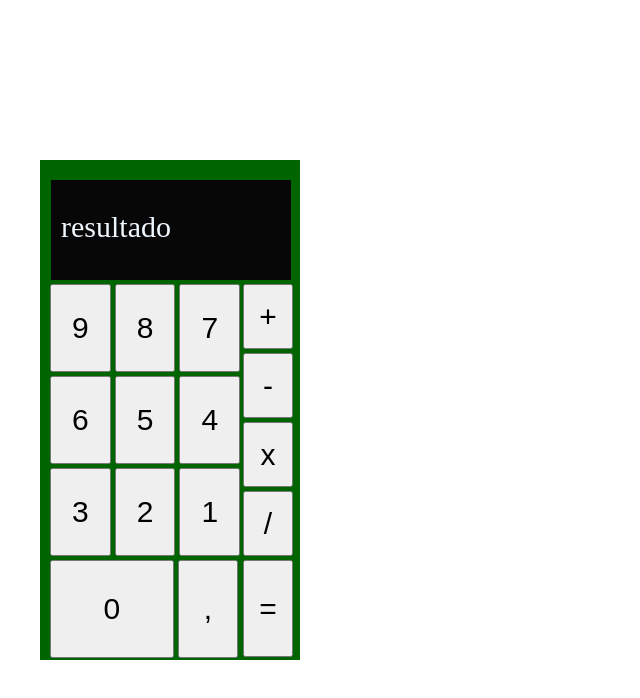
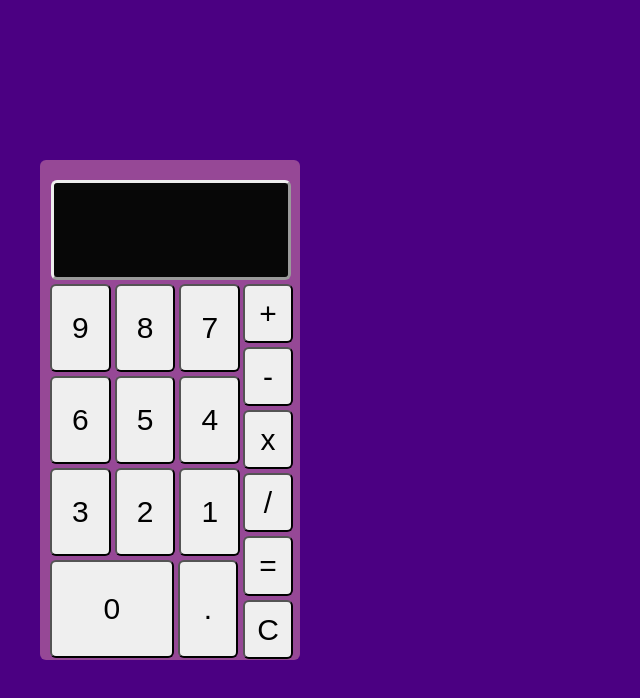
Before and after one commit to willdev24/javascript, a plain HTML site: page javascript_curso_em_video/criando_calculadora/calculadora.html in a window 1280 px wide. Shown: the whole page, without its empty margins (0-640 px from the left). Drawn offline with Linux system fonts and the light colour scheme.

Commit message:
calculadora finalizada

```diff
--- a/javascript_curso_em_video/criando_calculadora/calc.js
+++ b/javascript_curso_em_video/criando_calculadora/calc.js
@@ -1,42 +1,47 @@
-
-var val = document.getElementById('valorr')
-
-function mudar0(){
-var a = document.getElementById('zero')
-
-    a.style.color = 'pink'
-    var n1 = 0
-    val.innerText = n1
 
 
 
+var  a = document.getElementById('zero')
+var  b = document.getElementById('um')
+var  c = document.getElementById('dois')
+var  d = document.getElementById('tres')
+var  e = document.getElementById('quato')
+var  f = document.getElementById('cinco')
+var  g = document.getElementById('seis')
+var  h = document.getElementById('sete')
+
+        function  mudar(num){
+        a.style.color = 'pink'
+        var val = document.getElementById('valorr').innerHTML;
+
+        document.getElementById('valorr').innerHTML = val + num
 
 
+    }
+
+function limpar(){
+    var val = document.getElementById('valorr')
+val.innerHTML = ' '
+}
 
 
+function resulte(){
+
+    var val = document.getElementById('valorr').innerHTML;
+
+    if(val){
+        document.getElementById('valorr').innerHTML = eval(val)
+
+    }else { document.getAnimations('valorr').innerHTML = "indefinido.."
+ }
 }
 
 
 
+/*funcion back(){
+    var val = document.getElementById('valorr').innerHTML;
+
+    document.getElementById('valorr').innerHTML = val.substring(0, val.length -1)
 
 
-function somar(){
-
-
-}
-
-function subtrair(){
-
-
-}
-
-function multiplicar(){
-
-
-}
-
-function dividir(){
-
-
-
-}
+}*/
--- a/javascript_curso_em_video/criando_calculadora/calculaadora.css
+++ b/javascript_curso_em_video/criando_calculadora/calculaadora.css
@@ -8,6 +8,7 @@
 
     body{
         margin-left: 40px;
+        background-color: indigo;
     }
 
 header{
@@ -23,6 +24,8 @@ header{
 color: aliceblue;
 font-size: 30px;
 background-color: rgb(7, 7, 7);
+border-style: outset;
+border-radius: 6px;
 
 
 }
@@ -30,8 +33,8 @@ background-color: rgb(7, 7, 7);
 
 
     .numerico{
-   background-color: darkgreen;
-
+   background-color: rgb(150, 72, 150);
+   border-radius: 6px;
     }
 
     .numerico{
@@ -61,12 +64,13 @@ background-color: rgb(7, 7, 7);
       padding: 25px 20px;
       margin-top: 4px;
       font-size: 30px;
+      border-radius: 6px;
 
     }
 
     #zero{
         padding: 30px 51.5px;
-
+        border-radius: 6px;
 
     }
 
@@ -83,8 +87,9 @@ background-color: rgb(7, 7, 7);
 
    .operacoes input{
 
-    padding: 13.5px 0px;
+    padding: 10.5px 0px;
     width: 50px;
+    border-radius: 6px;
 
    }
 
@@ -94,5 +99,5 @@ background-color: rgb(7, 7, 7);
    }
 
    #resultado{
-    height: 97px;
+    height: 60px;
    }
--- a/javascript_curso_em_video/criando_calculadora/calculadora.html
+++ b/javascript_curso_em_video/criando_calculadora/calculadora.html
@@ -14,34 +14,35 @@
     <section class="numerico">
 
 <header id="valorr">
-    resultado
+
 </header>
 
 
 <div class="container">
     <form >
-     <input type="button" id="nove" name="nove" value="9" onclick="mudar09()">
-     <input type="button" id="oito" name="oito" value="8" onclick="mudar08()">
-     <input type="button" id="sete" name="sete" value="7" onclick="mudar07()">
-     <input type="button" id="seis" name="seis" value="6" onclick="mudar06()">
-     <input type="button" id="cinco" name="cinco" value="5" onclick="mudar05()">
-     <input type="button" id="quatro" name="quatro" value="4" onclick="mudar04()">
-     <input type="button" id="tres" name="tres" value="3" onclick="mudar03()">
-     <input type="button" id="dois" name="dois" value="2" onclick="mudar02()">
-     <input type="button" id="um" name="um" value="1" onclick="mudar01()">
-     <input type="button" id="zero" name="zero" value="0" onclick="mudar0()">
-     <input type="button" id="virgula" name="virgula" value="," onclick="mudar()">
+     <input type="button" id="nove" name="nove" value="9" onclick="mudar(9)">
+     <input type="button" id="oito" name="oito" value="8" onclick="mudar(8)">
+     <input type="button" id="sete" name="sete" value="7" onclick="mudar(7)">
+     <input type="button" id="seis" name="seis" value="6" onclick="mudar(6)">
+     <input type="button" id="cinco" name="cinco" value="5" onclick="mudar(5)">
+     <input type="button" id="quatro" name="quatro" value="4" onclick="mudar(4)">
+     <input type="button" id="tres" name="tres" value="3" onclick="mudar(3)">
+     <input type="button" id="dois" name="dois" value="2" onclick="mudar(2)">
+     <input type="button" id="um" name="um" value="1" onclick="mudar(1)">
+     <input type="button" id="zero" name="zero" value="0" onclick="mudar(0)">
+     <input type="button" id="virgula" name="virgula" value="." onclick="mudar('.')" >
 
     </form>
 </div>
 
 <div class="operacoes">
    <form >
-       <input type="button"  value="+" onclick="somar()" ><br>
-       <input type="button"  value="-" onclick="subtrair()"><br>
-       <input type="button"  value="x" onclick="multiplicar()"><br>
-       <input type="button"  value="/" onclick="dividir()"><br>
-       <input id="resultado" type="button" value="=" onclick=" resu()">
+       <input type="button"  value="+" onclick="mudar(' + ')" ><br>
+       <input type="button"  value="-" onclick="mudar(' - ')"><br>
+       <input type="button"  value="x" onclick="mudar(' * ')"><br>
+       <input type="button"  value="/" onclick="mudar(' / ')"><br>
+       <input id="resultado" type="button" value="=" onclick=" resulte()"><br>
+       <input id="limpa" type="button" value="C" onclick=" limpar()">
    </form>
 </div>
 
```
